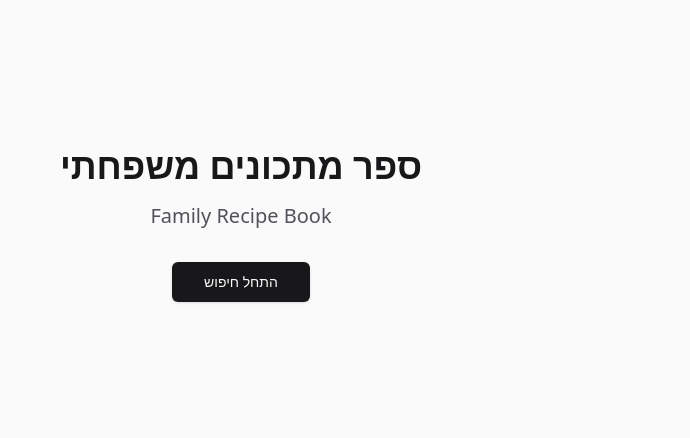
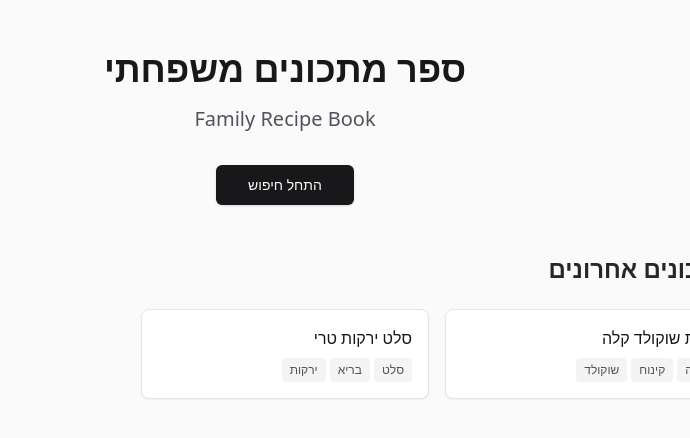
Before and after one commit to levy729/family-recipe-book, a Next.js app: page / in a window 1280 px wide. Shown: the part 176-614 px from the top of the page, without its empty margins (590-1280 px from the left). Built offline with nearby package versions, Linux system fonts and the light colour scheme.

Commit message:
feat: add recipe data loading functions and update homepage
- Add getRecipeBySlug and getRecentRecipes functions
- Update homepage to display recent recipes with Hebrew titles and tags
- Implement responsive grid layout for recipe cards
- Verify recipes are loading and displaying correctly

```diff
--- a/app/page.tsx
+++ b/app/page.tsx
@@ -1,16 +1,47 @@
 import { Button } from '@/components/ui/button';
+import { getRecentRecipes } from "@/lib/recipes";
 
-export default function Home() {
+export default async function Home() {
+  const recentRecipes = await getRecentRecipes(6);
+
   return (
     <main className="flex min-h-screen flex-col items-center justify-center p-24">
-      <div className="text-center">
+      <div className="text-center max-w-4xl w-full">
         <h1 className="text-4xl font-bold text-zinc-900 mb-4">
           ספר מתכונים משפחתי
         </h1>
-        <p className="text-xl text-zinc-600 mb-8">Family Recipe Book</p>
-        <Button variant="default" size="lg">
+        <p className="text-xl text-zinc-600 mb-8">
+          Family Recipe Book
+        </p>
+        <Button variant="default" size="lg" className="mb-12">
           התחל חיפוש
         </Button>
+
+        <div className="text-right">
+          <h2 className="text-2xl font-semibold text-zinc-800 mb-6">
+            מתכונים אחרונים
+          </h2>
+          <div className="grid grid-cols-1 md:grid-cols-2 lg:grid-cols-3 gap-4">
+            {recentRecipes.map((recipe) => (
+              <div
+                key={recipe.slug}
+                className="p-4 border border-zinc-200 rounded-lg bg-white shadow-sm hover:shadow-md transition-shadow"
+              >
+                <h3 className="font-medium text-zinc-900 mb-2">{recipe.title}</h3>
+                <div className="flex flex-wrap gap-1">
+                  {recipe.tags.slice(0, 3).map((tag) => (
+                    <span
+                      key={tag}
+                      className="px-2 py-1 text-xs bg-zinc-100 text-zinc-600 rounded"
+                    >
+                      {tag}
+                    </span>
+                  ))}
+                </div>
+              </div>
+            ))}
+          </div>
+        </div>
       </div>
     </main>
   );
--- a/lib/recipes.ts
+++ b/lib/recipes.ts
@@ -33,3 +33,13 @@ export async function getAllRecipes(): Promise<Recipe[]> {
   }
   return recipes;
 }
+
+export async function getRecipeBySlug(slug: string): Promise<Recipe | null> {
+  const recipes = await getAllRecipes();
+  return recipes.find(recipe => recipe.slug === slug) || null;
+}
+
+export async function getRecentRecipes(limit: number = 6): Promise<Recipe[]> {
+  const recipes = await getAllRecipes();
+  return recipes.slice(0, limit);
+}
```
